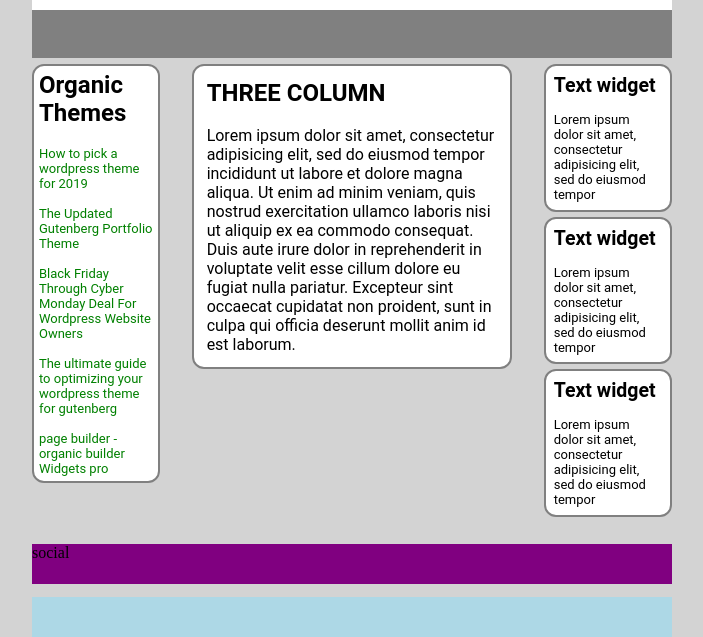
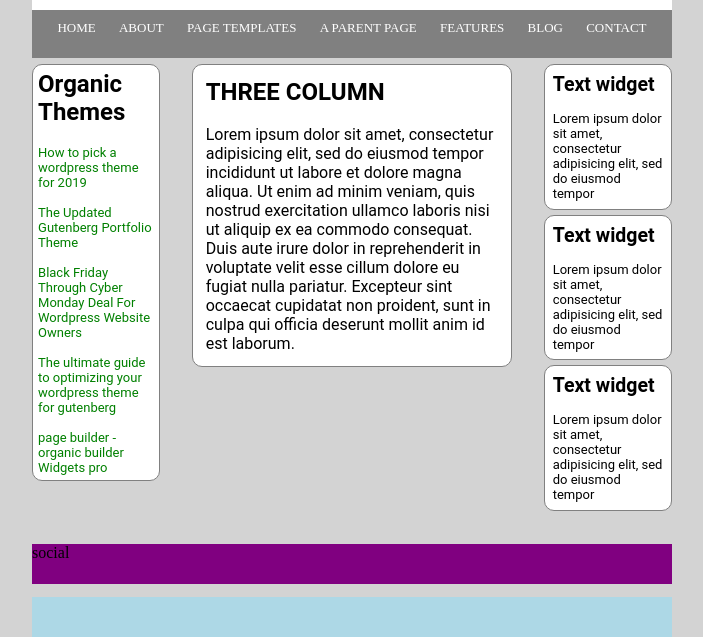
Before and after one commit to micheleprovolo/htmlcss-wp, a plain HTML site: page assets/index.html in a window 1280 px wide. Shown: the part 182-819 px from the top of the page, without its empty margins (288-991 px from the left). Drawn offline with Linux system fonts and the light colour scheme.

Commit message:
inserite voci di menù nella nav bar

```diff
--- a/assets/css/style.css
+++ b/assets/css/style.css
@@ -7,7 +7,8 @@
 }
 
 body {
-  background-color: lightgrey; /* da debuggare */
+  background-color: lightgrey;
+  /* da debuggare */
   /* background-image: url(); */
   background-size: cover;
 }
@@ -60,7 +61,26 @@ body {
 .navbar {
   background-color: grey;
   width: 100%;
-  height: 20%;
+}
+
+ul#menu {
+  font-size: 13px;
+  margin: 0px;
+  padding: 0px;
+  list-style: none;
+  text-align: center;
+}
+
+#menu li {
+  display:inline;
+}
+
+#menu li a {
+  color: white;
+  display:inline-block;
+  padding:10px;
+  height: 30px;
+  text-decoration: none;
 }
 
 /* corpo della pagina */
@@ -77,9 +97,9 @@ body {
 }
 
 .blocco-float:after {
-  content:"";
-  display:table;
-  clear:both;
+  content: "";
+  display: table;
+  clear: both;
 }
 
 /* colonna sinistra */
@@ -127,8 +147,8 @@ body {
 }
 
 .bordi-colonne {
-  border: 2px solid grey;
-  border-radius: 12px;
+  border: 1px solid grey;
+  border-radius: 10px;
 }
 
 /* parte finale */
--- a/assets/index.html
+++ b/assets/index.html
@@ -27,7 +27,18 @@
       <!-- blocco menù -->
       <div class="navbar">
 
-      </div>
+        <ul id="menu">
+            <li><a href="#">HOME</a></li>
+            <li><a href="#">ABOUT</a></li>
+            <li><a href="#">PAGE TEMPLATES</a></li>
+            <li><a href="#">A PARENT PAGE</a></li>
+            <li><a href="#">FEATURES</a></li>
+            <li><a href="#">BLOG</a></li>
+            <li><a href="#">CONTACT</a></li>
+        </ul>
+
+        </div>
+
 
     </section>
 
```
